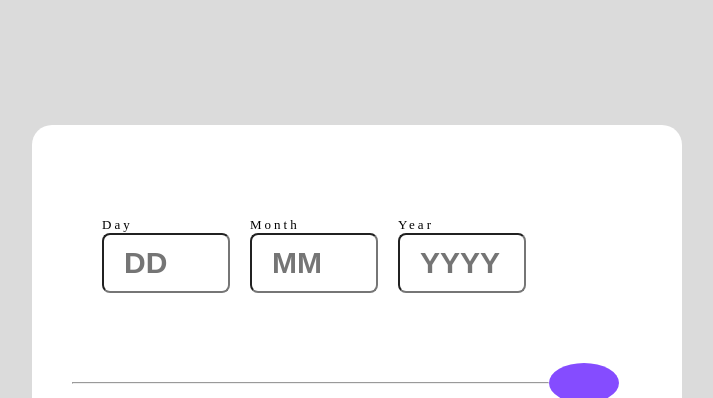
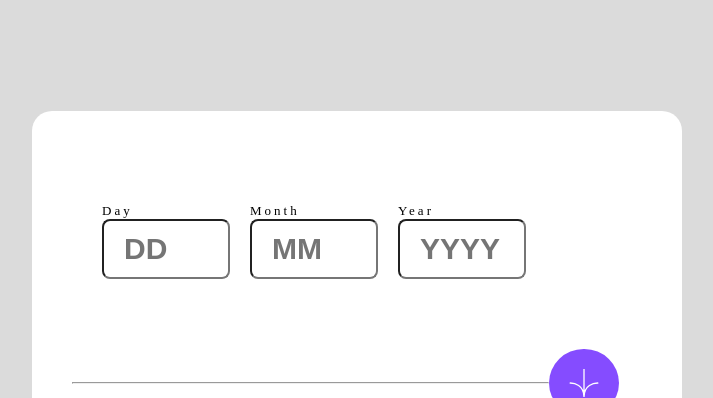
Before and after one commit to SalimKH5/Age-calculator, a plain HTML site: page index.html in a window 1280 px wide. Shown: the top 398 px of the page, without its empty margins (283-996 px from the left). Drawn offline with Linux system fonts and the light colour scheme; the site is published under a folder, as on GitHub Pages, so addresses that start at the root find nothing.

Commit message:
Update index.html

```diff
--- a/index.html
+++ b/index.html
@@ -45,7 +45,7 @@
     <div class="push-container">
       <hr>
       <button onclick="Calcul_age()">
-        <img src="/assets/images/icon-arrow.svg" alt="">
+        <img src="assets/images/icon-arrow.svg" alt="">
       </button>
     </div>
     <div class="Age-display">
```
